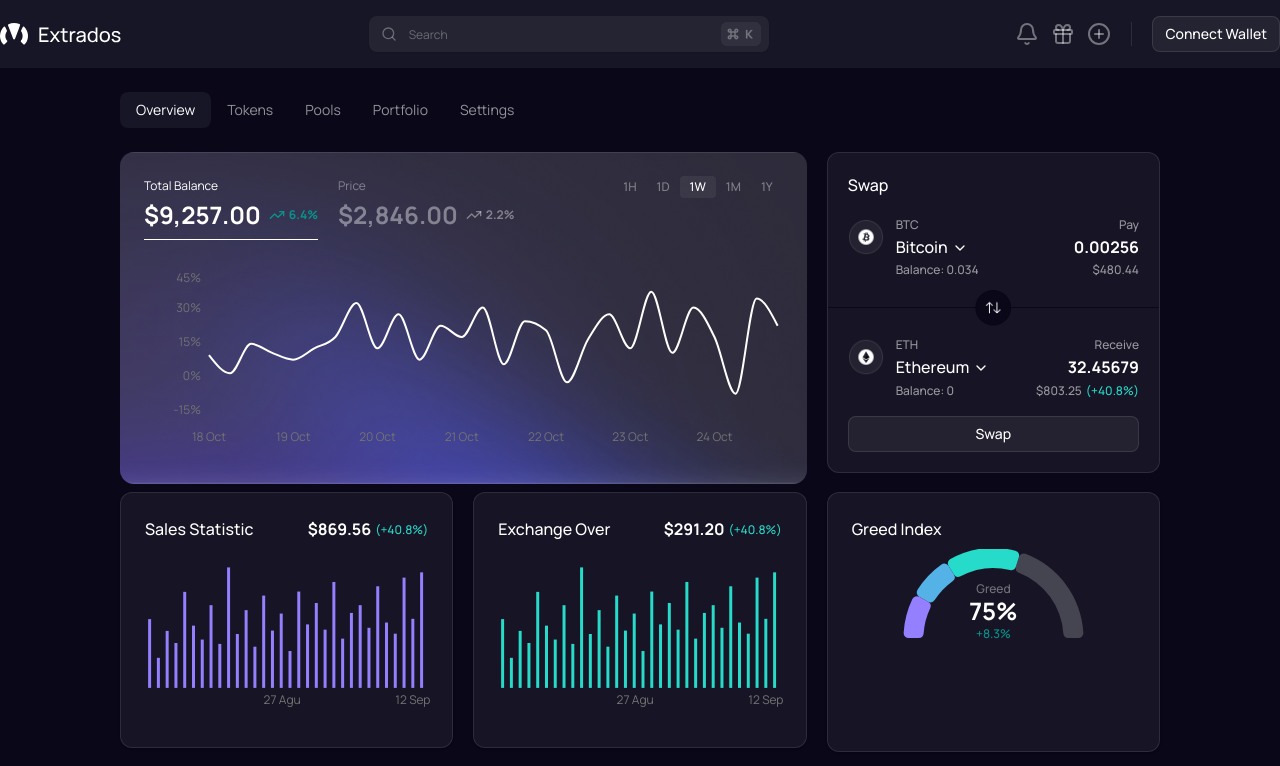
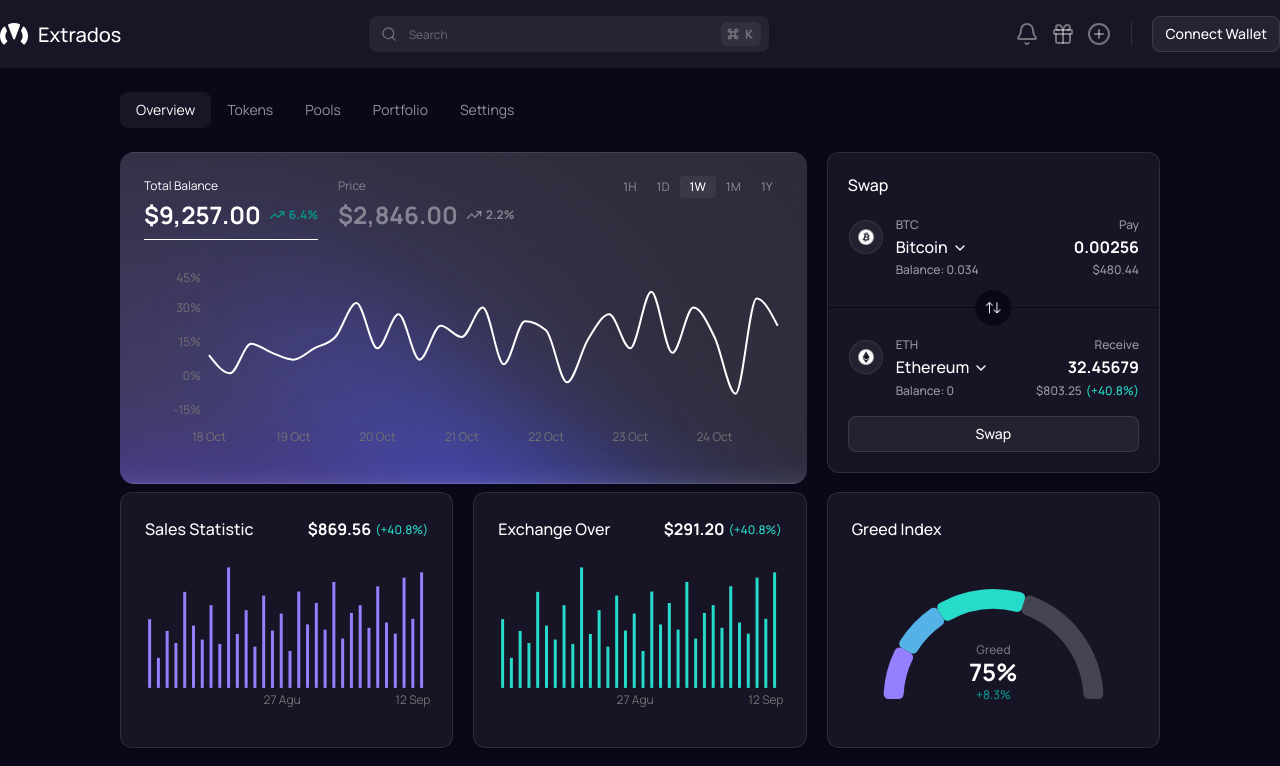
Before and after one commit to azkaanasiyya/extrados, a React (Vite) app: page / in a window 1280 px wide. Shown: the top 766 px of the page. Built offline with nearby package versions, Linux system fonts and the light colour scheme.

Commit message:
style: adjust chart size

```diff
--- a/src/components/overview/greed.tsx
+++ b/src/components/overview/greed.tsx
@@ -15,46 +15,48 @@ import {
 } from "@/components/ui/chart"
 import type { ChartConfig } from "@/components/ui/chart"
 
-export const description = "A radial chart with stacked sections"
-
-const chartData = [{ month: "january", desktop: 1000, mobile: 680, tablet: 400, others: 400 }]
+const chartData = [{ month: "january", desktop: 400, mobile: 400, tablet: 680, others: 1000 }]
 
 const chartConfig = {
   desktop: {
     label: "Desktop",
-    color: "#FFFFFF33",
+    color: "#947FFF",
   },
   mobile: {
     label: "Mobile",
-    color: "#26DBC9",
+    color: "#54B2E7",
   },
   tablet: {
     label: "Tablet",
-    color: "#54B2E7",
+    color: "#26DBC9",
   },
   others: {
     label: "Others",
-    color: "#947FFF",
+    color: "#FFFFFF33",
   }
 } satisfies ChartConfig
 
 export function GreedIndex() {
+    const outerRadius = 150;
+    const innerRadius = 100;
 
   return (
     <Card className="bg-white-neutral-900 border border-white-neutral-800 rounded-[12px] w-full gap-0 h-full">
       <CardHeader className="items-center pb-0">
         <CardTitle className="text-[16px] leading-[160%] text-base-white font-medium">Greed Index</CardTitle>
       </CardHeader>
-      <CardContent className="w-full h-[178px] flex flex-col justify-center items-center">
+      <CardContent className="w-full flex flex-col justify-center items-center">
         <ChartContainer
           config={chartConfig}
           className="w-full h-full flex flex-col justify-center items-center"
         >
           <RadialBarChart
             data={chartData}
-            endAngle={180}
-            innerRadius={80}
-            outerRadius={130}
+            cy={outerRadius}
+            startAngle={180}
+            endAngle={0}
+            innerRadius={innerRadius}
+            outerRadius={outerRadius}
           >
             <ChartTooltip
               cursor={false}
@@ -85,7 +87,7 @@ export function GreedIndex() {
                           y={(viewBox.cy || 0)}
                           className="text-[12px] leading-[165%] fill-success-500 font-medium"
                         >
-                            +8.3%
+                          +8.3%
                         </tspan>
                       </text>
                     )
```
